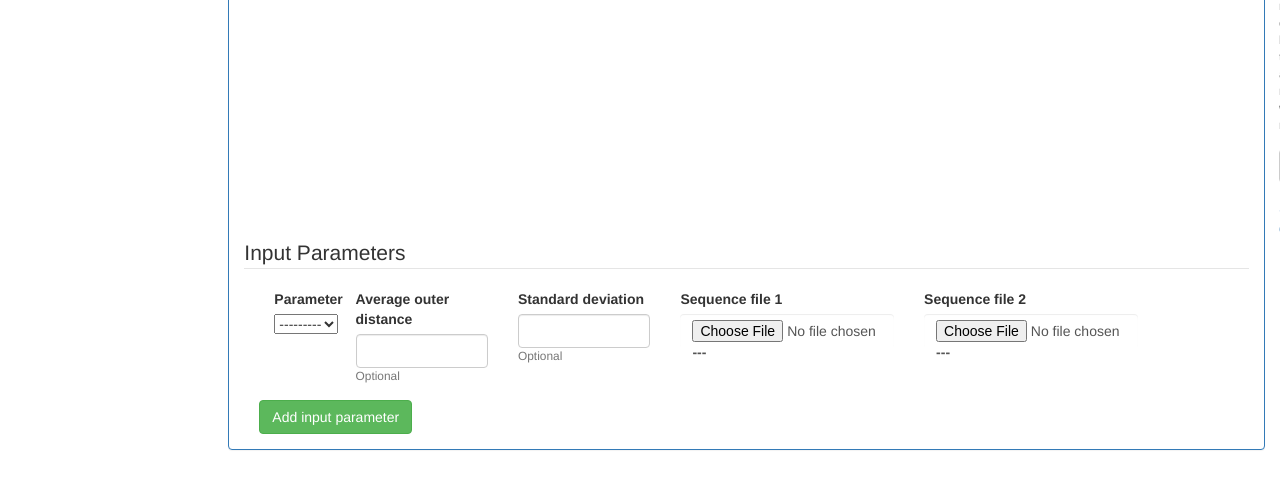
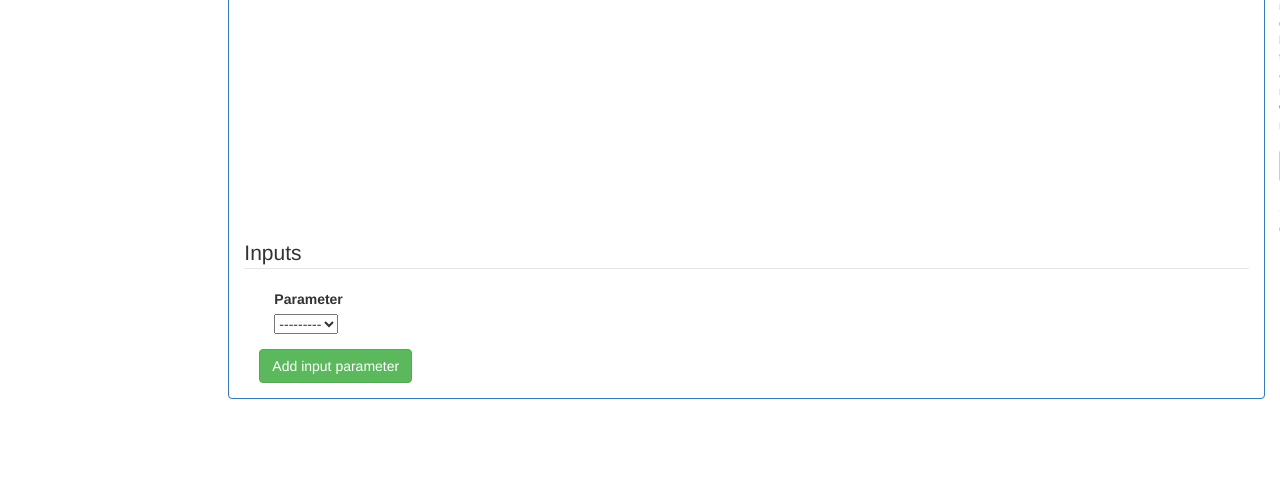
Before and after one commit to srg-ics-uplb/SkyLab, a Django app: page /skylab/ray/use_ray in a window 1280 px wide; the page is wider, and only the part inside the window is pictured. Shown: the part 976-1466 px from the top of that part. After the commit the page ends 1375 px from the top of that part, so only its background shows below. Run offline with Django 3.2, Linux system fonts and the light colour scheme; data comes from the database, SQL or seed files in the repository; both versions use the stored data as it was after the commit; parts of the project's set-up code (start-up, migrations or seed data) failed here and were passed over; some libraries are stand-ins or nearby versions.

Commit message:
partially completed parsing ray form data todo: parse ray form data

```diff
--- a/mysite/skylab/modules/ray/forms.py
+++ b/mysite/skylab/modules/ray/forms.py
@@ -13,7 +13,8 @@ class SelectMPIFilesForm(forms.Form):
                                       help_text="Launch processes one per node, cycling by node in a round-robin fashion. This spreads processes evenly among nodes and assigns MPI_COMM_WORLD ranks in a round-robin, 'by node' manner. ")
     param_mini_ranks = forms.BooleanField(required=False, label="-mini-ranks-per-rank",
                                           help_text="Mini ranks can be thought as ranks within ranks.")
-    subparam_ranks_per_rank = forms.IntegerField(required=False, min_value=1, label="",
+    # mini-ranks max set to 10
+    subparam_ranks_per_rank = forms.IntegerField(required=False, min_value=1, max_value=10, label="",
                                                  widget=forms.NumberInput(attrs={'placeholder': 1}))
 
     def __init__(self, *args, **kwargs):
@@ -72,10 +73,6 @@ class InputParameterForm(forms.Form):
         ('-s','-s'),
     )
     parameter = forms.ChoiceField(choices=PARAMETER_CHOICES, required=False)
-    avg_outer_distance = forms.DecimalField(label="Average outer distance", required=False, help_text="Optional",
-                                            min_value=0)
-    std_deviation = forms.DecimalField(label="Standard deviation", required=False, help_text="Optional", min_value=0)
-
     input_file1 = forms.FileField(label="Sequence file 1", validators=[ray_file_extension_validator], required=False)
     input_file2 = forms.FileField(label="Sequence file 2", validators=[ray_file_extension_validator], required=False)
 
@@ -92,12 +89,9 @@ class InputParameterForm(forms.Form):
 
         self.helper.layout = Layout(  # layout using crispy_forms
             Div(
-                Div(Field('parameter', css_class='parameter'), css_class='col-xs-1'),
-                Div('avg_outer_distance', css_class='col-xs-2'),
-                Div('std_deviation', css_class='col-xs-2'),
-
-                Div('input_file1', css_class='col-xs-3'),
-                Div('input_file2', css_class='col-xs-3'),
+                Div(Field('parameter', css_class='parameter'), css_class='col-xs-2'),
+                Div(Field('input_file1', wrapper_class="hidden"), css_class='col-xs-3 col-xs-offset-1'),
+                Div(Field('input_file2', wrapper_class="hidden"), css_class='col-xs-3'),
 
                 css_class='row-fluid col-sm-12 form-container'
             ),
--- a/mysite/skylab/modules/ray/views.py
+++ b/mysite/skylab/modules/ray/views.py
@@ -1,6 +1,7 @@
 from django.forms import formset_factory
 from django.shortcuts import render
 from django.views.generic import TemplateView
+from skylab.models import MPI_Cluster
 
 from skylab.modules.ray.forms import InputParameterForm, SelectMPIFilesForm, OtherParameterForm
 
@@ -28,13 +29,40 @@ class RayView(TemplateView):
         if select_mpi_form.is_valid() and other_parameter_form.is_valid() and input_formset.is_valid():
             # do something with the cleaned_data on the formsets.
             # print select_mpi_form.cleaned_data.get('mpi_cluster')
+            cluster_name = select_mpi_form.cleaned_data['mpi_cluster']
+            cluster_size = MPI_Cluster.objects.get(cluster_name=cluster_name).cluster_size
+
+            # -n cluster_size
+            exec_string = "mpiexec -n %s " % cluster_size
+
+            # -bynode
+            if select_mpi_form.cleaned_data['param_bynode']:
+                exec_string += "-bynode "
+            exec_string += "Ray "
+
+            # -mini-ranks-per-rank
+            if select_mpi_form.cleaned_data['param_mini_ranks']:
+                exec_string += " -mini-ranks-per-rank %s" % select_mpi_form.cleaned_data['subparam_ranks_per_rank']
+
             for form in input_formset:
-                # print form.cleaned_data.get('parameter')
-                # todo: -n = size of chosen cluster
-                # todo: ignore paramter == ''
+                parameter = form.cleaned_data.get('parameter')
+                if parameter:  # ignore blank parameter value
+
+                    input_file1 = form.cleaned_data['input_file1']
+                    if parameter == "-p":
+                        input_file2 = form.cleaned_data['input_file2']
+                        exec_string += "%s %s %s " % (parameter, input_file1.name, input_file2.name)
+
+                    elif parameter == "-s" or parameter == "-i":
+                        exec_string += "%s %s " % (parameter, input_file1.name)
+
+                print exec_string
+
+                #todo: parse other_parameter_form
+
                 # todo fetch: ontologyterms.txt from http://geneontology.org/ontology/obo_format_1_2/gene_ontology_ext.obo for -gene-ontology
                 # TODO: generate exec_string here
-                pass
+
 
         return render(request, 'modules/ray/use_ray.html', {
             'select_mpi_form': select_mpi_form,
--- a/mysite/skylab/templates/modules/ray/use_ray.html
+++ b/mysite/skylab/templates/modules/ray/use_ray.html
@@ -27,7 +27,7 @@
                         {% crispy select_mpi_form %}
                         {{ input_formset.management_form }}
 
-                        <legend>Input Parameters</legend>
+                        <legend>Inputs</legend>
                         <div id="input-formset-container">
                             {% for form in input_formset.forms %}
                                 {% crispy form %}
@@ -62,33 +62,50 @@
         {#  edit how form_errors are displayed   #}
         $('.alert-block').addClass("col-sm-12");
 
+
         {# for dynamic formset add/remove        #}
         $(function () {
             $('.form-container').formset({
                 prefix: '{{ input_formset.prefix }}',
-                addText: 'Add input parameter'
+                addText: 'Add input parameter',
+
             });
         });
 
         {# for parameter dropdown use-case abstraction; hide input_file2 if parameter != '-p'#}
+
         $('.panel-body').on('change', "select", function () {
             if (match = $(this).attr('name').match(/form-(\d+)-parameter/)) {
+                inp_file1_div_id = '#div_id_form-' + match[1] + '-input_file1';
                 inp_file2_div_id = '#div_id_form-' + match[1] + '-input_file2';
                 parameter = $(this).val();
                 input_file1_label = 'id_form-' + match[1] + '-input_file1';
                 input_file2_label = 'id_form-' + match[1] + '-input_file2';
+                $(inp_file1_div_id).removeClass('hidden');
+                $(inp_file2_div_id).removeClass('hidden');
+
+                if (parameter == '') {
+
+                    $(inp_file2_div_id).hide();
+                    $(inp_file1_div_id).hide();
+                    $(inp_file2_div_id).hide();
+                }
+                else {
+                    $(inp_file1_div_id).show();
                     if (parameter === "-p") {
                         $(inp_file2_div_id).show();
 
                         $("label[for=" + input_file1_label + "]").text("Left sequence file");
                         $("label[for=" + input_file2_label + "]").text("Right sequence file");
 
-                } else {
-                    $(inp_file2_div_id).hide()
+                    }
+                    else {
+                        $(inp_file2_div_id).hide();
                         if (parameter === "-i") {
                             $("label[for=" + input_file1_label + "]").text("Interleaved sequence file");
                         } else if (parameter === "-s") {
                             $("label[for=" + input_file1_label + "]").text("Sequence file");
+                        }
                     }
                 }
 
```
Also changed, not shown: mysite/db.sqlite3. Lines whose indentation alone changed are shown as unchanged.
